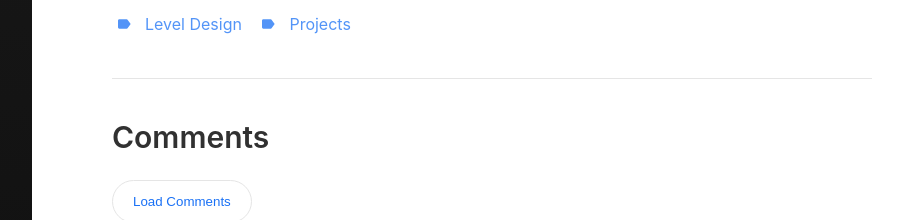
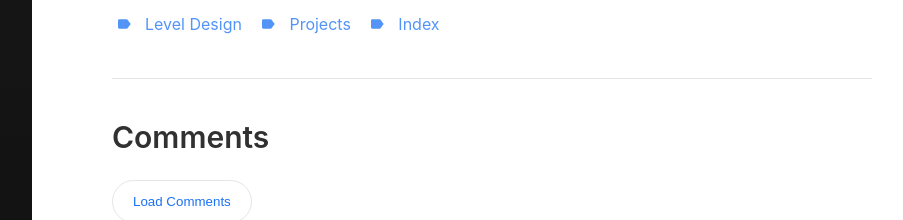
Before and after one commit to morgansellis/MorganSEllis.github.io, a Jekyll site: the page built from _posts/2020-03-10-Level-Design-Semester-1.md, in a window 1280 px wide. Shown: the part 2268-2488 px from the top of the page, without its empty margins (328-1231 px from the left). Built offline with Jekyll 4.4.1, drawn with Linux system fonts in a browser that asks for light colours.

Commit message:
Update 2020-03-10-Level-Design-Semester-1.md

```diff
--- a/_posts/2020-03-10-Level-Design-Semester-1.md
+++ b/_posts/2020-03-10-Level-Design-Semester-1.md
@@ -6,6 +6,7 @@ categories:
 tags:
   - Level Design
   - Projects
+  - index
 ---
 
 <iframe src="https://docs.google.com/document/d/e/2PACX-1vRKAH8TtBtZPacXc3OzBXxv0oSsHH9NXdtEVIBqEeex2UOdprPGkn1uAsFZVYvYIg/pub?embedded=true" width="1200" height="1200"></iframe>
```
